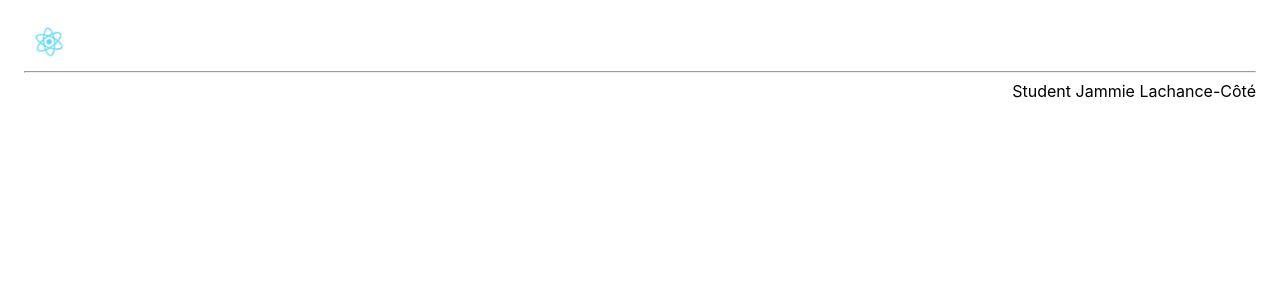
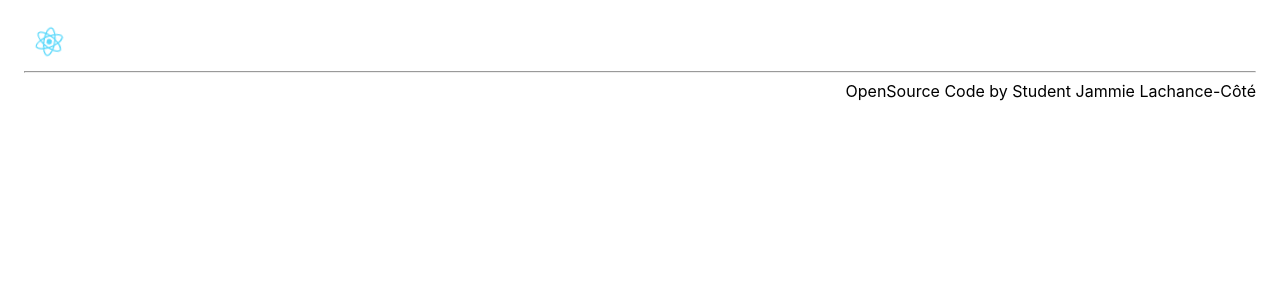
Before and after one commit to QueenJammie/CegepdeSherbrookeReact, a React (Create React App) app: page / in a window 1280 px wide. Shown: the top 300 px of the page. Built offline with nearby package versions, Linux system fonts and the light colour scheme.

Commit message:
Added the header and the footer in components

```diff
--- a/src/App.js
+++ b/src/App.js
@@ -1,16 +1,14 @@
-import logo from './logo.svg';
 import './App.css';
+import Header from "./Header";
+import Footer from "./Footer";
+
 
 function App() {
   return (
     <div className="App">
-      <header className="App-header">
-        <img src={logo} className="App-logo" alt="logo" />
-      </header>
-      <footer className="App-footer">
-        <hr />
-        <span>Student Jammie Lachance-Côté</span>
-      </footer>
+      <Header />
+      <Footer />
+      <span id="current-date"></span>
     </div>
   );
 }
--- /dev/null
+++ b/src/Footer.js
@@ -0,0 +1,13 @@
+import React from "react";
+
+export default function Footer()
+{
+    return (
+        <footer className="App-footer">
+            <hr />
+            <div>
+                <span>OpenSource Code</span> by <span>Student Jammie Lachance-Côté</span>
+            </div>
+        </footer>
+    )
+}
--- /dev/null
+++ b/src/Header.js
@@ -0,0 +1,11 @@
+import React from "react";
+import logo from './logo.svg';
+
+export default function Header()
+{
+  return (
+    <header className="App-header">
+      <img src={logo} className="App-logo" alt="logo" />
+    </header>
+  )
+}
```
